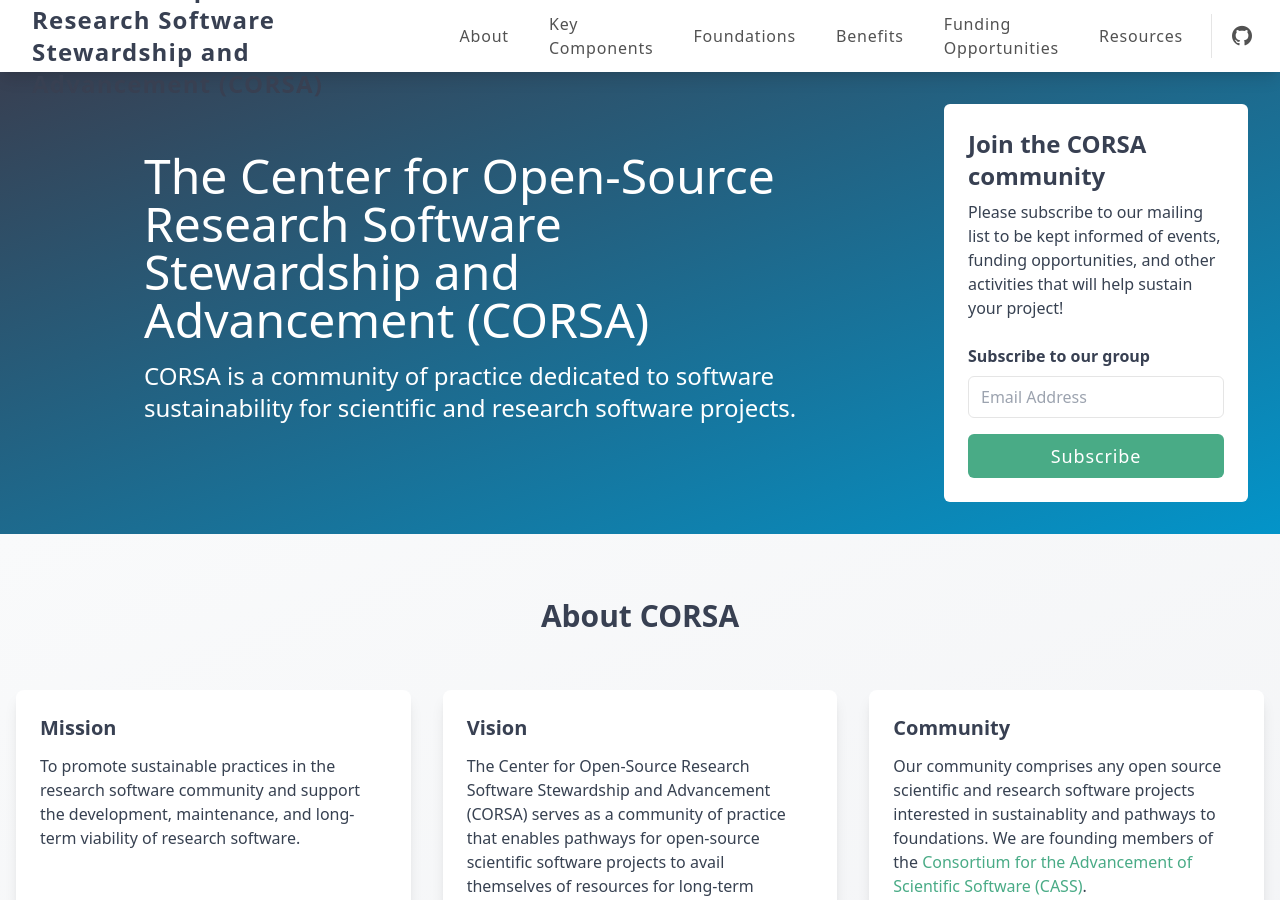
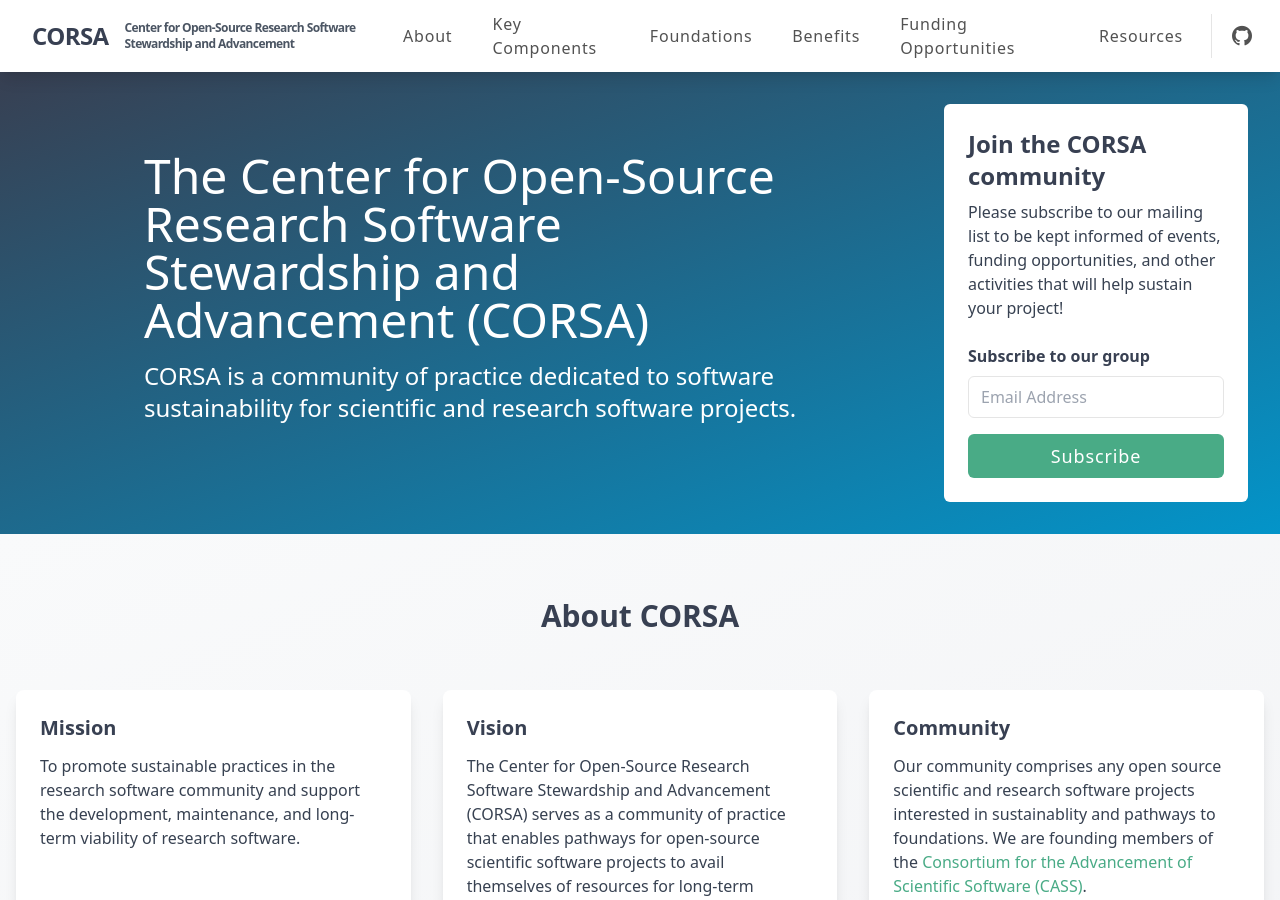
Before and after one commit to corsa-center/corsa-center.github.io, a Jekyll site: the page built from docs/index.html, in a window 1280 px wide and 900 px high. Built offline with Jekyll 4.4.1, drawn with Linux system fonts in a browser that asks for light colours; nearby versions of some CDN libraries.

Commit message:
Fix logo area

```diff
--- a/docs/_layouts/default.html
+++ b/docs/_layouts/default.html
@@ -49,8 +49,9 @@
         <!-- Navigation Bar -->
         <nav class="bg-white shadow-lg sticky top-0 z-[997]">
             <div class="container mx-auto px-4 py-2 flex justify-between items-center relative">
-                <a href="{{ site.baseurl }}/" class="btn btn-ghost btn-lg btn-secondary !text-2xl font-bold !h-14">
-                    {{ site.title }}
+                <a href="{{ site.baseurl }}/" class="btn btn-ghost btn-lg btn-secondary !text-2xl font-bold !h-14 max-w-[375px] !leading-none !tracking-tight">
+                    CORSA
+                    <span class="text-gray-600 text-xs ml-2">Center for Open-Source Research Software Stewardship and Advancement</span>
                 </a>
 
                 <!-- Hamburger Menu (Checkbox Hack) -->
```
